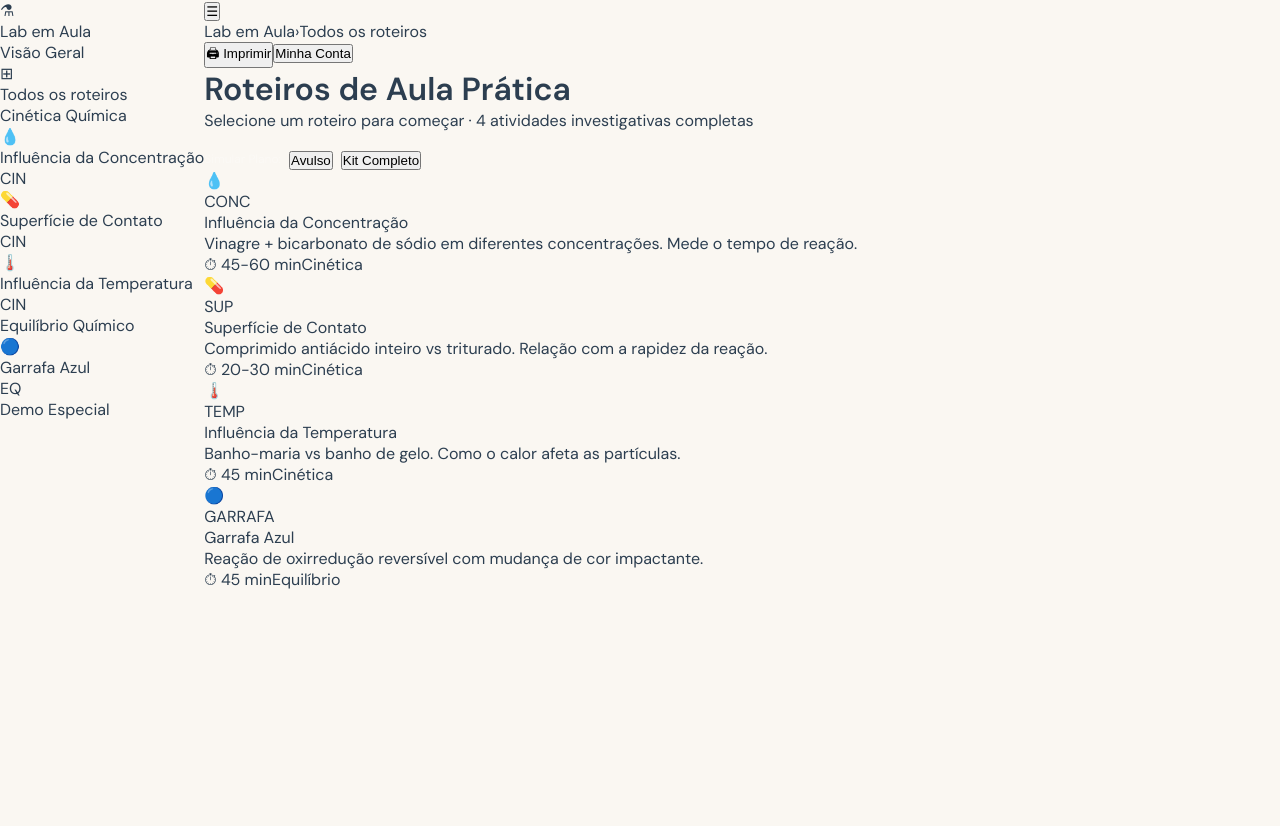
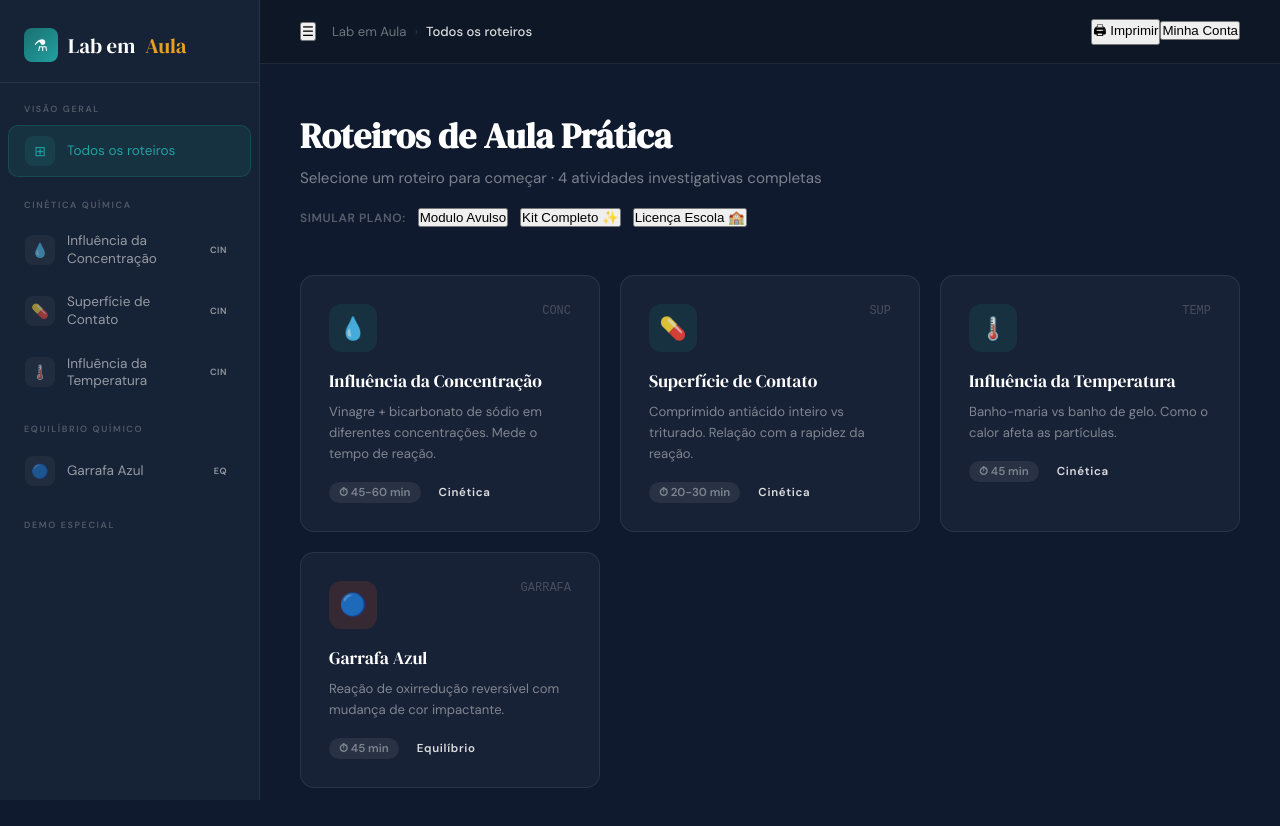
Before and after one commit to Luiza-Bandeira/LabemAula, a Next.js app: page /dashboard in a window 1280 px wide. Shown: the top 826 px of the page. Before the commit the page ends 800 px from the top, so only its background shows below. Built offline with nearby package versions, Linux system fonts and the light colour scheme.

Commit message:
fix: dashboard styling and add test access simulator

```diff
--- a/src/app/dashboard/layout.css
+++ b/src/app/dashboard/layout.css
@@ -1,11 +1,279 @@
+/* ─── DASHBOARD VARIABLES ─── */
+:root {
+  --ink: #0d1825;
+  --ink2: #162235;
+  --paper-dash: #f8f5ef;
+  --amber-dash: #e8a020;
+  --amber2: #f5c75a;
+  --teal-dash: #1a7070;
+  --teal2: #22a0a0;
+  --rust: #c44a2b;
+  --white: #ffffff;
+  --text: #1e2d3e;
+  --muted: #607080;
+  --border: rgba(255,255,255,0.08);
+  --card-bg: rgba(255,255,255,0.04);
+  --radius: 14px;
+}
+
 .main-wrapper {
   display: flex;
   min-height: 100vh;
+  background: var(--ink);
+  color: rgba(255,255,255,0.85);
 }
 
-/* Specific overrides for the Dashboard layout */
+/* ─── SIDEBAR ─── */
+.sidebar {
+  position: fixed;
+  left: 0; top: 0; bottom: 0;
+  width: 260px;
+  background: var(--ink2);
+  border-right: 1px solid var(--border);
+  display: flex;
+  flex-direction: column;
+  z-index: 100;
+  transition: transform .3s;
+}
+.sidebar-logo {
+  padding: 28px 24px 20px;
+  border-bottom: 1px solid var(--border);
+}
+.sidebar-logo .brand {
+  font-family: 'DM Serif Display', serif;
+  font-size: 1.3rem;
+  color: var(--white);
+  display: flex;
+  align-items: center;
+  gap: 10px;
+}
+.brand-icon {
+  width: 34px; height: 34px;
+  background: linear-gradient(135deg, var(--teal-dash), var(--teal2));
+  border-radius: 8px;
+  display: flex; align-items: center; justify-content: center;
+  font-size: 16px;
+}
+.brand span { color: var(--amber-dash); }
+.sidebar-section-label {
+  font-size: 9px;
+  font-weight: 700;
+  letter-spacing: .18em;
+  text-transform: uppercase;
+  color: rgba(255,255,255,.25);
+  padding: 20px 24px 8px;
+}
+.nav-item {
+  display: flex;
+  align-items: center;
+  gap: 12px;
+  padding: 10px 16px;
+  margin: 2px 8px;
+  border-radius: 10px;
+  cursor: pointer;
+  transition: all .2s;
+  font-size: .85rem;
+  color: rgba(255,255,255,.55);
+  border: 1px solid transparent;
+}
+.nav-item:hover { background: rgba(255,255,255,.05); color: rgba(255,255,255,.9); }
+.nav-item.active {
+  background: rgba(26,112,112,.2);
+  border-color: rgba(26,112,112,.4);
+  color: var(--teal2);
+}
+.nav-item .nav-icon {
+  width: 30px; height: 30px;
+  border-radius: 8px;
+  display: flex; align-items: center; justify-content: center;
+  font-size: 14px;
+  flex-shrink: 0;
+  background: rgba(255,255,255,.05);
+}
+.nav-item.active .nav-icon { background: rgba(26,112,112,.25); }
+.nav-label { flex: 1; line-height: 1.3; }
+.nav-tag {
+  font-size: 9px;
+  font-weight: 700;
+  padding: 2px 7px;
+  border-radius: 100px;
+  letter-spacing: .06em;
+}
+
+/* ─── MAIN ─── */
+.main {
+  margin-left: 260px;
+  flex: 1;
+  min-height: 100vh;
+  display: flex;
+  flex-direction: column;
+}
+
+/* ─── TOPBAR ─── */
+.topbar {
+  position: sticky; top: 0;
+  background: rgba(13,24,37,.85);
+  backdrop-filter: blur(16px);
+  border-bottom: 1px solid var(--border);
+  padding: 0 40px;
+  height: 64px;
+  display: flex;
+  align-items: center;
+  justify-content: space-between;
+  z-index: 50;
+}
+.topbar-left { display: flex; align-items: center; gap: 16px; }
+.breadcrumb {
+  display: flex; align-items: center; gap: 8px;
+  font-size: .82rem; color: rgba(255,255,255,.4);
+}
+.breadcrumb .current { color: rgba(255,255,255,.85); font-weight: 500; }
+.breadcrumb .sep { opacity: .3; }
+
+/* ─── DASHBOARD ─── */
+.dashboard { padding: 48px 40px; }
+.dash-header { margin-bottom: 48px; }
+.dash-header h1 {
+  font-family: 'DM Serif Display', serif;
+  font-size: 2.2rem;
+  color: var(--white);
+  margin-bottom: 8px;
+}
+.dash-header p { color: rgba(255,255,255,.45); font-size: .95rem; }
+
+.modules-grid {
+  display: grid;
+  grid-template-columns: repeat(auto-fill, minmax(300px, 1fr));
+  gap: 20px;
+}
+
+.module-card {
+  background: var(--card-bg);
+  border: 1px solid var(--border);
+  border-radius: var(--radius);
+  padding: 28px;
+  cursor: pointer;
+  transition: all .25s;
+  position: relative;
+  overflow: hidden;
+  text-align: left;
+}
+.module-card::before {
+  content: '';
+  position: absolute;
+  inset: 0;
+  opacity: 0;
+  transition: opacity .25s;
+  pointer-events: none;
+}
+.module-card.cin::before  { background: radial-gradient(ellipse at top left, rgba(26,112,112,.15), transparent 70%); }
+.module-card.eq::before   { background: radial-gradient(ellipse at top left, rgba(196,74,43,.12), transparent 70%); }
+.module-card.demo::before { background: radial-gradient(ellipse at top left, rgba(232,160,32,.12), transparent 70%); }
+.module-card:hover { transform: translateY(-4px); border-color: rgba(255,255,255,0.18); }
+.module-card:hover::before { opacity: 1; }
+
+.mc-top { display: flex; justify-content: space-between; align-items: flex-start; margin-bottom: 18px; }
+.mc-icon {
+  width: 48px; height: 48px;
+  border-radius: 12px;
+  display: flex; align-items: center; justify-content: center;
+  font-size: 22px;
+}
+.cin .mc-icon  { background: rgba(26,112,112,.2); }
+.eq .mc-icon   { background: rgba(196,74,43,.18); }
+.demo .mc-icon { background: rgba(232,160,32,.15); }
+
+.mc-num {
+  font-family: 'DM Mono', monospace;
+  font-size: .75rem;
+  color: rgba(255,255,255,.2);
+  font-weight: 500;
+}
+.mc-title {
+  font-family: 'DM Serif Display', serif;
+  font-size: 1.1rem;
+  color: var(--white);
+  margin-bottom: 8px;
+  line-height: 1.3;
+}
+.mc-desc { font-size: .82rem; color: rgba(255,255,255,.45); line-height: 1.6; margin-bottom: 18px; }
+.mc-footer { display: flex; align-items: center; gap: 8px; flex-wrap: wrap; }
+.mc-pill {
+  font-size: .72rem; font-weight: 600;
+  padding: 3px 10px; border-radius: 100px;
+  display: flex; align-items: center; gap: 4px;
+}
+.pill-time { background: rgba(255,255,255,.07); color: rgba(255,255,255,.4); }
+
+/* ─── MATERIAL VIEW ─── */
+.material-view { display: none; padding: 0; flex-direction: column; }
+.material-view.open { display: flex; }
+
+.mat-hero {
+  padding: 48px 40px 40px;
+  border-bottom: 1px solid var(--border);
+  position: relative;
+  overflow: hidden;
+}
+
+.mat-hero h1 {
+  font-family: 'DM Serif Display', serif;
+  font-size: clamp(1.8rem, 3.5vw, 2.6rem);
+  color: var(--white);
+  margin-bottom: 12px;
+  line-height: 1.15;
+}
+
+.mat-intro {
+  font-size: .95rem;
+  color: rgba(255,255,255,.6);
+  line-height: 1.75;
+  max-width: 680px;
+  padding: 20px 24px;
+  background: rgba(255,255,255,.04);
+  border-left: 3px solid var(--teal-dash);
+  border-radius: 0 10px 10px 0;
+}
+
+.mat-tabs {
+  display: flex; gap: 0;
+  border-bottom: 1px solid var(--border);
+  padding: 0 40px;
+  overflow-x: auto;
+}
+.mat-tab {
+  padding: 16px 20px;
+  font-size: .82rem; font-weight: 600;
+  color: rgba(255,255,255,.35);
+  cursor: pointer;
+  transition: all .2s;
+  border-bottom: 2px solid transparent;
+  white-space: nowrap;
+  display: flex; align-items: center; gap: 8px;
+}
+.mat-tab.active { color: var(--teal2); border-bottom-color: var(--teal2); }
+
+.tab-content { display: none; padding: 40px; }
+.tab-content.active { display: block; }
+
+.report-input {
+  width: 100%;
+  background: rgba(255,255,255,.04);
+  border: 1px solid var(--border);
+  border-radius: 10px;
+  padding: 14px 18px;
+  color: rgba(255,255,255,.8);
+  font-family: 'DM Sans', sans-serif;
+  font-size: .9rem;
+  line-height: 1.6;
+  resize: vertical;
+  transition: border-color .2s;
+  min-height: 80px;
+}
+
 @media (max-width: 820px) {
-  .main-wrapper {
-    flex-direction: column;
-  }
+  .sidebar { transform: translateX(-100%); width: 100%; }
+  .sidebar.open { transform: translateX(0); }
+  .main { margin-left: 0; }
+  .dashboard { padding: 32px 20px; }
 }
--- a/src/app/dashboard/page.tsx
+++ b/src/app/dashboard/page.tsx
@@ -31,10 +31,11 @@ export default function Dashboard() {
               <h1>Roteiros de Aula Prática</h1>
               <p>Selecione um roteiro para começar · {materials.length} atividades investigativas completas</p>
 
-              <div style={{ marginTop: '20px', display: 'flex', gap: '8px' }}>
-                <span style={{ fontSize: '12px', color: 'rgba(255,255,255,0.3)' }}>Simular Plano:</span>
-                <button onClick={() => setUserPlan('avulso')} className={`btn-sm ${userPlan === 'avulso' ? 'btn-teal' : 'btn-outline'}`}>Avulso</button>
-                <button onClick={() => setUserPlan('kit')} className={`btn-sm ${userPlan === 'kit' ? 'btn-teal' : 'btn-outline'}`}>Kit Completo</button>
+              <div style={{ marginTop: '20px', display: 'flex', gap: '12px', alignItems: 'center' }}>
+                <span style={{ fontSize: '12px', color: 'rgba(255,255,255,0.3)', fontWeight: 600, textTransform: 'uppercase', letterSpacing: '0.05em' }}>Simular Plano:</span>
+                <button onClick={() => setUserPlan('avulso')} className={`btn-sm ${userPlan === 'avulso' ? 'btn-teal' : 'btn-outline'}`}>Modulo Avulso</button>
+                <button onClick={() => setUserPlan('kit')} className={`btn-sm ${userPlan === 'kit' ? 'btn-teal' : 'btn-outline'}`}>Kit Completo ✨</button>
+                <button onClick={() => setUserPlan('escola')} className={`btn-sm ${userPlan === 'escola' ? 'btn-teal' : 'btn-outline'}`}>Licença Escola 🏫</button>
               </div>
             </div>
 
```
